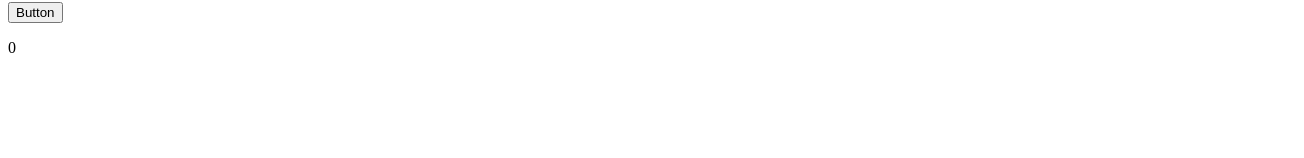
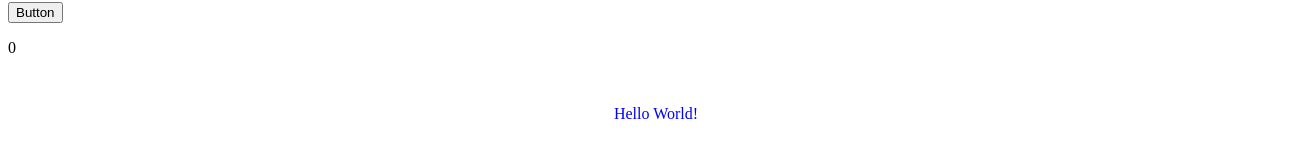
Before and after one commit to otsuboDesi/React-practice, a React (Create React App) app: page / in a window 1280 px wide. Shown: the part 164-322 px from the top of the page, 1304 px wide, since content can reach past the window. Built offline with nearby package versions, Linux system fonts and the light colour scheme.

Commit message:
Add: Inline styleの書き方を確認する

```diff
--- a/src/App.jsx
+++ b/src/App.jsx
@@ -1,5 +1,6 @@
 import { useState, useEffect } from "react";
 import { ColoredMessage } from "./components/ColoredMessage";
+import { InlineStyles } from "./components/InlineStyles";
 
 export const App = () => {
   console.log("rendering");
@@ -13,7 +14,7 @@ export const App = () => {
   // ある値が変わったときに限り、ある処理を実行する
   // コンポーネントのマウント時(最初にレンダリングされる時)にも必ず実行される
   useEffect(() => {
-    alert();
+    // alert();
   }, [num]);
 
   // コンポーネントの再レンダリングを何回も繰り返すと、再レンダリングのコストが無駄になるため、値が変わったときだけに実行を行う
@@ -24,6 +25,8 @@ export const App = () => {
       <ColoredMessage color="pink">I'm good!</ColoredMessage>
       <button onClick={onClickButton}>Button</button>
       <p>{num}</p>
+
+      <InlineStyles />
     </>
   );
 };
--- /dev/null
+++ b/src/components/InlineStyles.jsx
@@ -0,0 +1,13 @@
+import React from "react";
+
+export const InlineStyles = () => {
+  const textStyle = {
+    color: "blue",
+    textAlign: "center",
+  };
+  return (
+    <div style={{ width: "100%", padding: "16px" }}>
+      <p style={textStyle}>Hello World!</p>
+    </div>
+  );
+};
```
